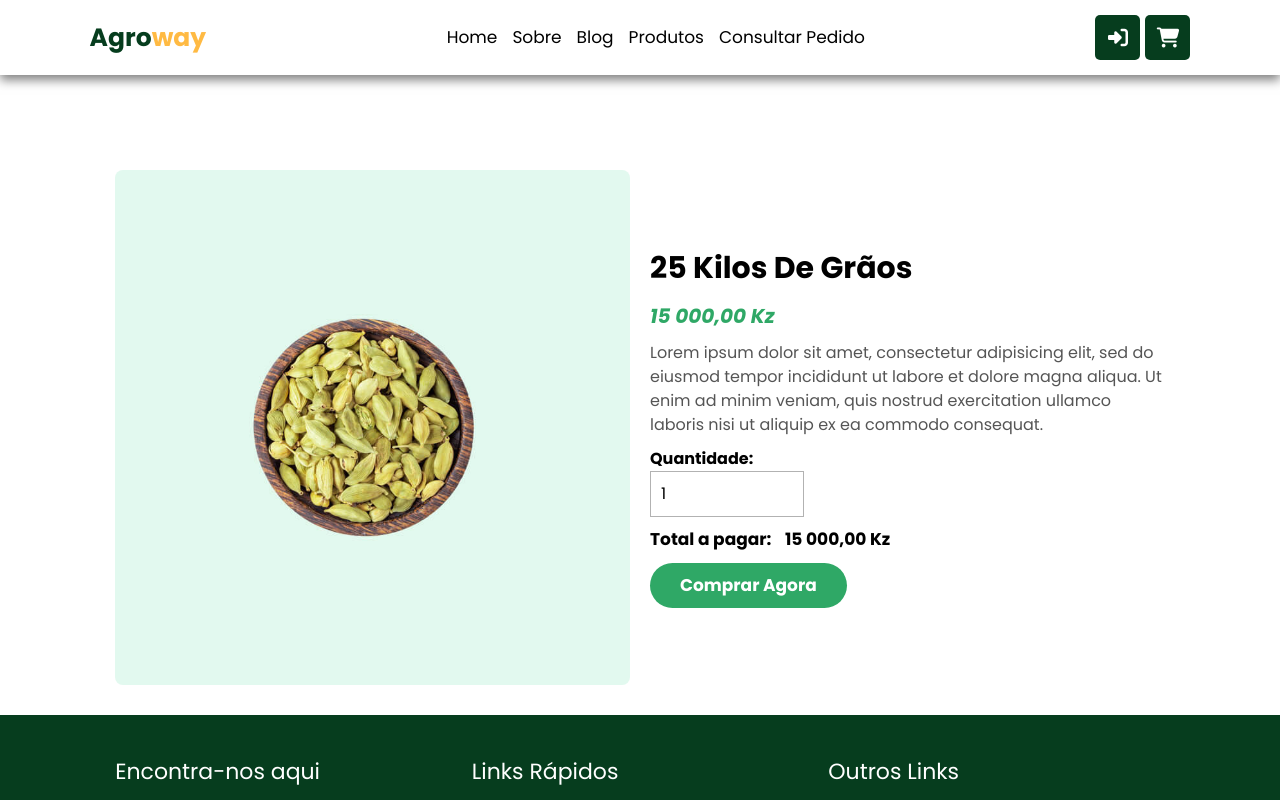
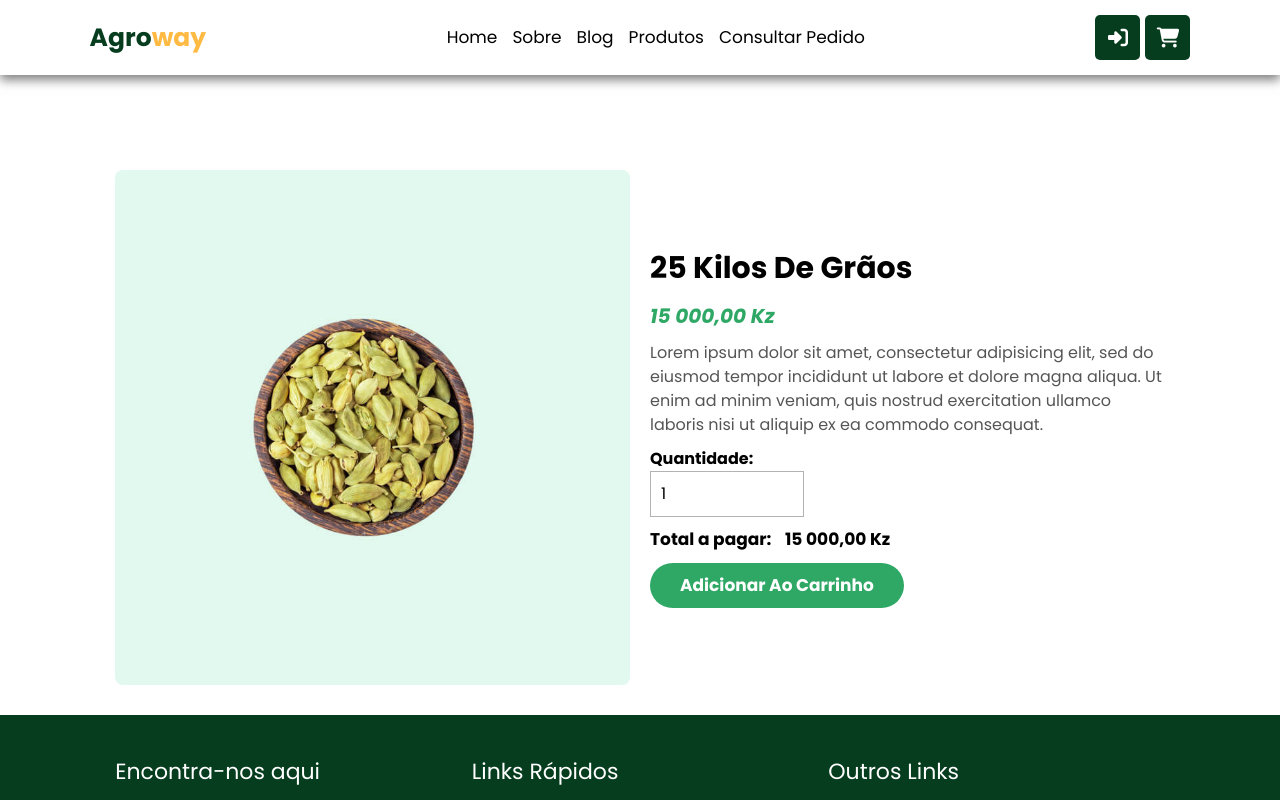
Before and after one commit to Agro-Way/Front-end, a React (Vite) app: page /produtos/detalhes/1 in a window 1280 px wide. Shown: the top 800 px of the page. Built offline with nearby package versions, Linux system fonts and the light colour scheme.

Commit message:
Adição ao carrinho funcionando

```diff
--- a/src/pages/DetalhesProdutos.jsx
+++ b/src/pages/DetalhesProdutos.jsx
@@ -1,16 +1,19 @@
 import React, { useState, useEffect } from "react";
-import { Link, useParams } from "react-router-dom";
+import { Link, useParams, useNavigate } from "react-router-dom";
 import useDocumentTitle from "../hooks/useDocumentTitle";
 import Header from "../components/Header";
 import Footer from "../components/Footer";
 import { formatarKz } from "../utils/Format";
 import produtos from "../components/DadosProdutos";
+import { useCarrinho } from "../contexts/CarrinhoContext";
 import "./../assets/css/detalhes.css";
 
 function DetalhesProdutos() {
   useDocumentTitle("Detalhes Do Produto | Agroway");
 
   const { id } = useParams();
+  const navigate = useNavigate();
+  const { adicionarAoCarrinho } = useCarrinho();
   const produto = produtos.find(p => p.id === Number.parseInt(id));
 
   const [quantidade, setQuantidade] = useState(1);
@@ -33,6 +36,19 @@ function DetalhesProdutos() {
       </>
     );
   }
+
+  const handleAdicionar = () => {
+    adicionarAoCarrinho({
+      id: produto.id,
+      nome: produto.nome,
+      preco: produto.preco,
+      imagem: produto.imagem,
+      quantidade: quantidade,
+    });
+
+    // Redireciona após adicionar
+    navigate("/carrinho");
+  };
 
   return (
     <>
@@ -74,7 +90,8 @@ function DetalhesProdutos() {
               Total a pagar: <span id="total">{formatarKz(Number.isNaN(total) ? 0 : total)}</span>
             </div>
 
-            <Link to="/checkout" className="btn">Comprar Agora</Link>
+            <button type="button" onClick={handleAdicionar} className="btn">Adicionar ao Carrinho</button>
+            {/*<Link to="/carrinho" className="btn">Adicionar ao Carrinho</Link>*/}
           </div>
         </form>
       </section>
```
